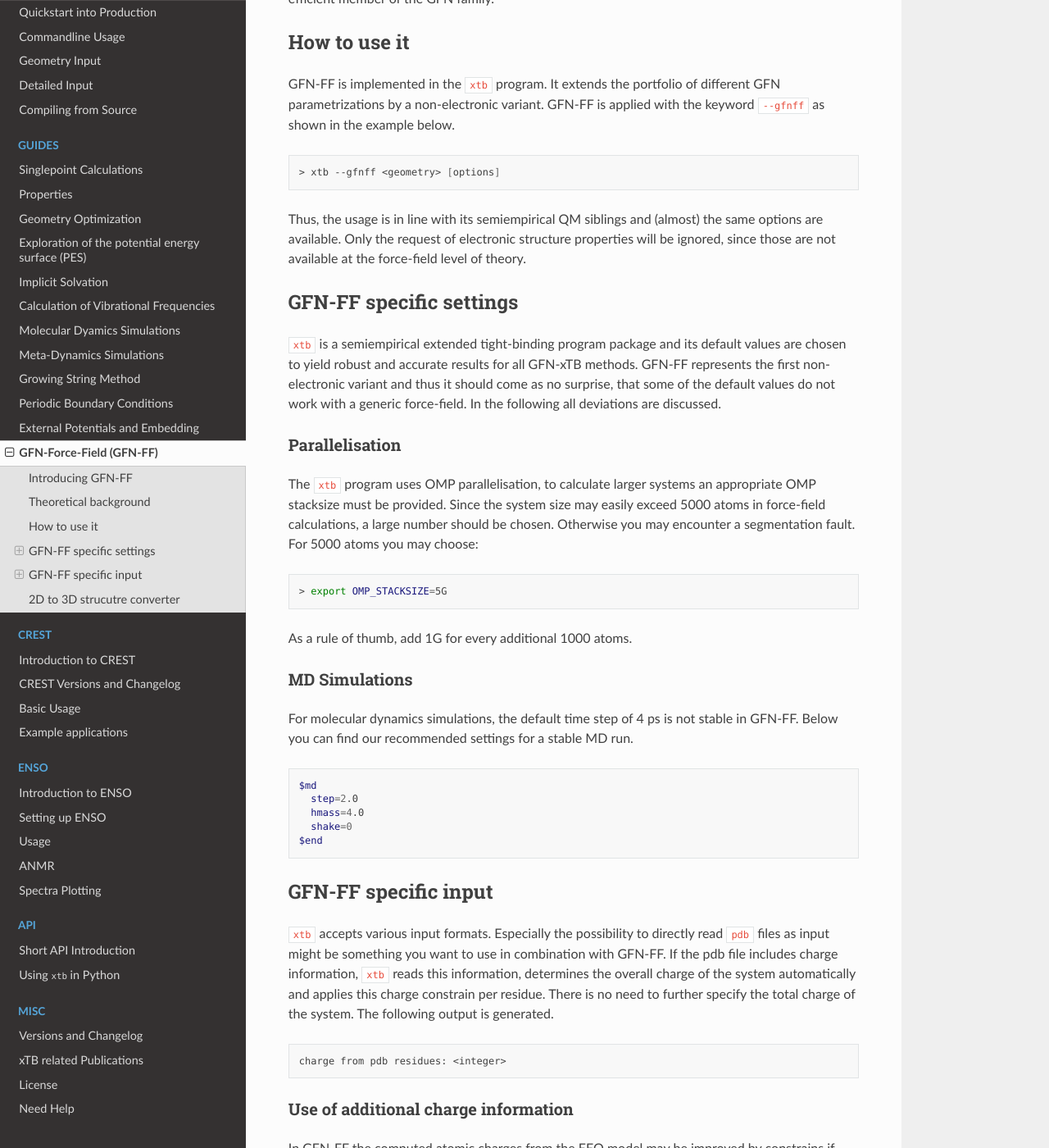
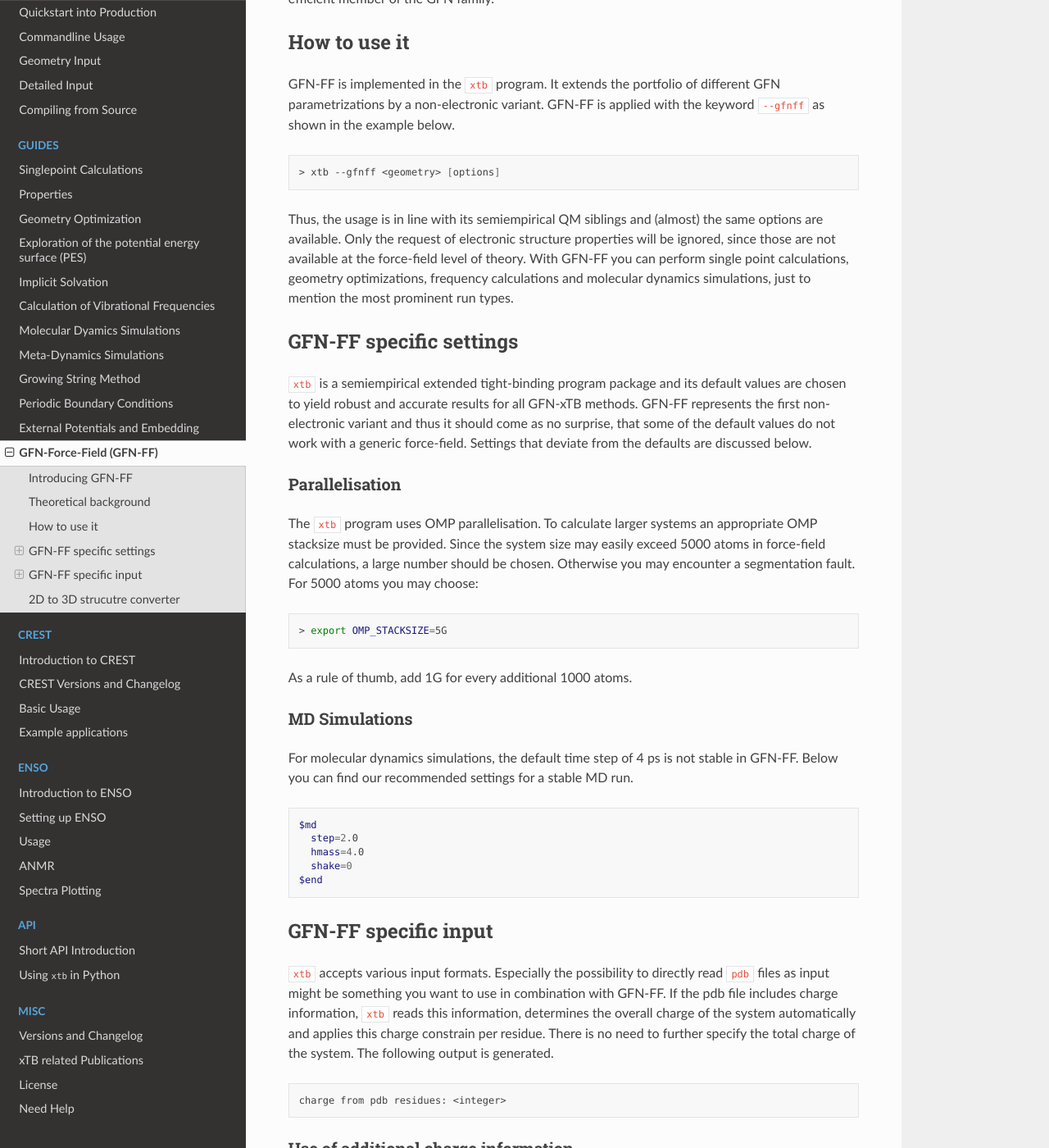
Before and after one commit to grimme-lab/xtb_docs, a Sphinx documentation site: the page built from source/gfnff.rst, in a window 1280 px wide and 1400 px high, scrolled down 1898 px. Shown: the whole window at 82% size. Built offline with Sphinx 7.4.7 and the Read the Docs theme 2.0.0, drawn with Linux system fonts in a browser that asks for light colours; some of the changed text lies outside the part shown.

Commit message:
small changes
clean up

```diff
--- a/source/gfnff.rst
+++ b/source/gfnff.rst
@@ -65,18 +65,18 @@ GFN-FF is implemented in the ``xtb`` program. It extends the portfolio of differ
 
   > xtb --gfnff <geometry> [options]
 
-Thus, the usage is in line with its semiempirical QM siblings and (almost) the same options are available. Only the request of electronic structure properties will be ignored, since those are not available at the force-field level of theory.
+Thus, the usage is in line with its semiempirical QM siblings and (almost) the same options are available. Only the request of electronic structure properties will be ignored, since those are not available at the force-field level of theory. With GFN-FF you can perform single point calculations, geometry optimizations, frequency calculations and molecular dynamics simulations, just to mention the most prominent run types.
 
 
 GFN-FF specific settings
 ============================
 
-``xtb`` is a semiempirical extended tight-binding program package and its default values are chosen to yield robust and accurate results for all GFN-xTB methods. GFN-FF represents the first non-electronic variant and thus it should come as no surprise, that some of the default values do not work with a generic force-field. In the following all deviations are discussed.
+``xtb`` is a semiempirical extended tight-binding program package and its default values are chosen to yield robust and accurate results for all GFN-xTB methods. GFN-FF represents the first non-electronic variant and thus it should come as no surprise, that some of the default values do not work with a generic force-field. Settings that deviate from the defaults are discussed below.
 
 Parallelisation
 -------------------
 
-The ``xtb`` program uses OMP parallelisation, to calculate larger systems an appropriate OMP stacksize must be provided. Since the system size may easily exceed 5000 atoms in force-field calculations, a large number should be chosen. Otherwise you may encounter a segmentation fault. For 5000 atoms you may choose:
+The ``xtb`` program uses OMP parallelisation. To calculate larger systems an appropriate OMP stacksize must be provided. Since the system size may easily exceed 5000 atoms in force-field calculations, a large number should be chosen. Otherwise you may encounter a segmentation fault. For 5000 atoms you may choose:
 
 .. code:: bash
 
```
Also changed, not shown: other parts of source/gfnff.rst (+1 -1 lines).
